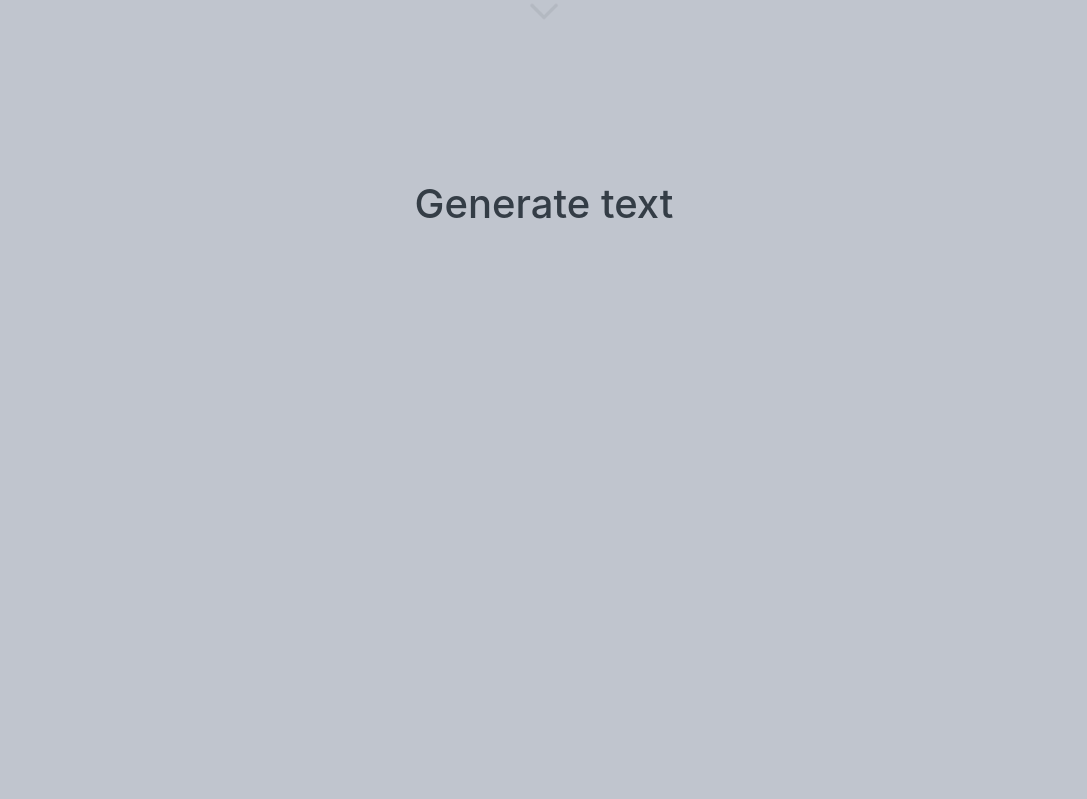
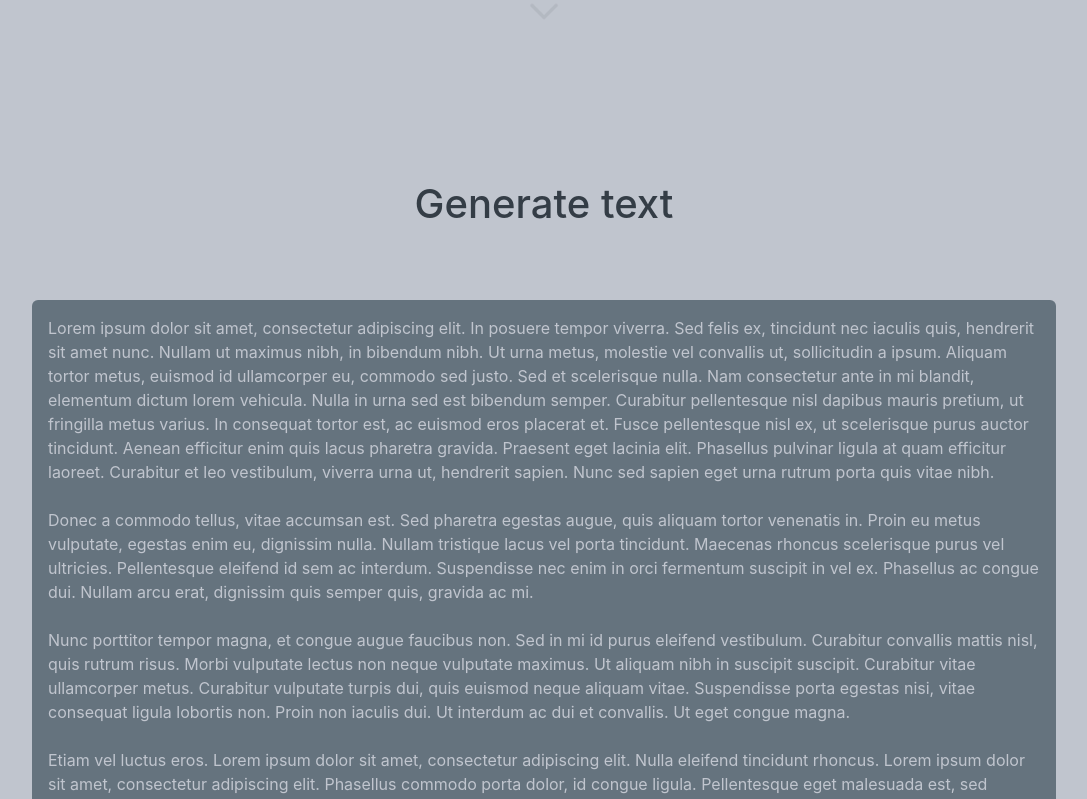
Before and after one commit to fabioaromanini/lorem-frontend, a React (Create React App) app: page / in a window 1280 px wide. Shown: the part 680-1479 px from the top of the page, without its empty margins (96-1183 px from the left). Built offline with nearby package versions, Linux system fonts and the light colour scheme; no server answers.

Commit message:
text-generation - adds output text placeholder

```diff
--- a/src/contact/form/customTextInput/CustomTextInput.css
+++ b/src/contact/form/customTextInput/CustomTextInput.css
@@ -1,4 +1,5 @@
 .CustomTextInput {
   color: #343d46;
   background-color: #c0c5ce;
+  border: none;
 }
--- a/src/textGenerator/TextGenerator.css
+++ b/src/textGenerator/TextGenerator.css
@@ -1,3 +1,17 @@
-.TextGenerator {
+#TextGenerator {
   min-height: 100vh;
+  display: flex;
+  flex-direction: column;
+  align-items: center;
 }
+
+#TextGenerator-output {
+  margin: 5vw;
+  width: 80vw;
+  min-height: 70vh;
+  background-color: #65737e;
+  color: #c0c5ce;
+  border-radius: 6px;
+  padding: 1em;
+  border: none;
+}
--- a/src/textGenerator/index.js
+++ b/src/textGenerator/index.js
@@ -1,4 +1,6 @@
 import React from 'react';
+
+import mockText from './mocktext';
 
 import './TextGenerator.css';
 
@@ -6,6 +8,7 @@ function TextGenerator() {
   return (
     <div id="TextGenerator" className="TextGenerator">
       <h1 className="Section-title">Generate text</h1>
+      <textarea id="TextGenerator-output" disabled value={mockText} />
     </div>
   );
 }
--- /dev/null
+++ b/src/textGenerator/mocktext.js
@@ -0,0 +1,9 @@
+export default `Lorem ipsum dolor sit amet, consectetur adipiscing elit. In posuere tempor viverra. Sed felis ex, tincidunt nec iaculis quis, hendrerit sit amet nunc. Nullam ut maximus nibh, in bibendum nibh. Ut urna metus, molestie vel convallis ut, sollicitudin a ipsum. Aliquam tortor metus, euismod id ullamcorper eu, commodo sed justo. Sed et scelerisque nulla. Nam consectetur ante in mi blandit, elementum dictum lorem vehicula. Nulla in urna sed est bibendum semper. Curabitur pellentesque nisl dapibus mauris pretium, ut fringilla metus varius. In consequat tortor est, ac euismod eros placerat et. Fusce pellentesque nisl ex, ut scelerisque purus auctor tincidunt. Aenean efficitur enim quis lacus pharetra gravida. Praesent eget lacinia elit. Phasellus pulvinar ligula at quam efficitur laoreet. Curabitur et leo vestibulum, viverra urna ut, hendrerit sapien. Nunc sed sapien eget urna rutrum porta quis vitae nibh.
+
+Donec a commodo tellus, vitae accumsan est. Sed pharetra egestas augue, quis aliquam tortor venenatis in. Proin eu metus vulputate, egestas enim eu, dignissim nulla. Nullam tristique lacus vel porta tincidunt. Maecenas rhoncus scelerisque purus vel ultricies. Pellentesque eleifend id sem ac interdum. Suspendisse nec enim in orci fermentum suscipit in vel ex. Phasellus ac congue dui. Nullam arcu erat, dignissim quis semper quis, gravida ac mi.
+
+Nunc porttitor tempor magna, et congue augue faucibus non. Sed in mi id purus eleifend vestibulum. Curabitur convallis mattis nisl, quis rutrum risus. Morbi vulputate lectus non neque vulputate maximus. Ut aliquam nibh in suscipit suscipit. Curabitur vitae ullamcorper metus. Curabitur vulputate turpis dui, quis euismod neque aliquam vitae. Suspendisse porta egestas nisi, vitae consequat ligula lobortis non. Proin non iaculis dui. Ut interdum ac dui et convallis. Ut eget congue magna.
+
+Etiam vel luctus eros. Lorem ipsum dolor sit amet, consectetur adipiscing elit. Nulla eleifend tincidunt rhoncus. Lorem ipsum dolor sit amet, consectetur adipiscing elit. Phasellus commodo porta dolor, id congue ligula. Pellentesque eget malesuada est, sed feugiat magna. Vestibulum venenatis mollis magna sit amet egestas. Donec malesuada maximus lacinia. Etiam vitae felis mollis, varius odio ac, elementum justo. Mauris consectetur vestibulum euismod. Fusce vitae maximus tortor.
+
+Etiam in velit pharetra, varius dui et, hendrerit odio. Phasellus a commodo nibh. Curabitur eleifend mi elit, at varius erat suscipit non. Suspendisse egestas, nunc eget molestie posuere, dui nibh sollicitudin erat, vel commodo enim risus nec sem. Donec urna lacus, hendrerit in imperdiet a, euismod eget arcu. Maecenas aliquet tempor eros, ac consequat leo cursus ornare. Nam egestas massa nec quam mollis efficitur. Morbi vel mollis tellus, eu pellentesque enim. Vestibulum massa metus, fermentum ac laoreet ut, mattis ut libero. Nunc vitae ultrices ipsum, vitae pharetra urna. Nulla pharetra lacus nec ante pellentesque dictum. Vestibulum vel ex in lorem bibendum tempor sed eu arcu. Etiam dignissim, tortor eu consectetur porttitor, lectus libero placerat diam, vel hendrerit nunc dui et mi. Quisque sapien velit, semper eu egestas vitae, lobortis sit amet felis. Morbi convallis eros nunc.`;
```
